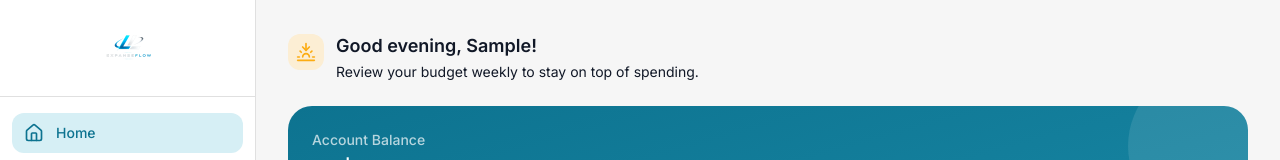
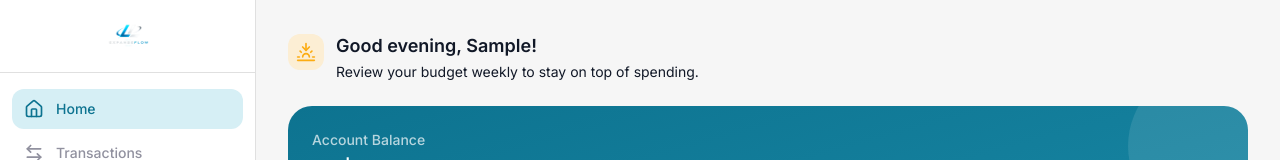
Before and after one commit to leolunardelli/expanse-tracker, a Next.js app: page / in a window 1280 px wide. Shown: the top 160 px of the page. Built offline with nearby package versions, Linux system fonts and the light colour scheme; no server answers; the database is empty; sample sign-in values are in the browser's storage.

Commit message:
fix: reduce logo area padding, keep logo size

```diff
--- a/components/AppShell.tsx
+++ b/components/AppShell.tsx
@@ -22,9 +22,9 @@ export default function AppShell({ children, userName, userImage }: AppShellProp
       {/* Main content */}
       <main className="flex-1 min-w-0">
         {/* Mobile header */}
-        <header className="lg:hidden sticky top-0 z-30 flex items-center justify-between px-4 py-2 bg-white dark:bg-card-dark border-b border-border-light dark:border-border-dark">
+        <header className="lg:hidden sticky top-0 z-30 flex items-center justify-between px-4 py-1 bg-white dark:bg-card-dark border-b border-border-light dark:border-border-dark">
           <Link href="/">
-            <img src="/logo.png" alt="ExpanseFlow" className="w-10 h-10 object-contain" />
+            <img src="/logo.png" alt="ExpanseFlow" className="w-12 h-12 object-contain" />
           </Link>
         </header>
 
--- a/components/Sidebar.tsx
+++ b/components/Sidebar.tsx
@@ -33,8 +33,8 @@ export default function Sidebar({ userName, userImage }: SidebarProps) {
   return (
     <aside className="hidden lg:flex flex-col w-64 bg-white dark:bg-card-dark border-r border-border-light dark:border-border-dark h-screen sticky top-0">
       {/* Logo */}
-      <Link href="/" className="flex items-center justify-center px-6 py-4 border-b border-border-light dark:border-border-dark hover:bg-surface-light dark:hover:bg-dark-700 transition-colors">
-        <img src="/logo.png" alt="ExpanseFlow" className="w-28 h-16 object-contain" />
+      <Link href="/" className="flex items-center justify-center px-6 py-2 border-b border-border-light dark:border-border-dark hover:bg-surface-light dark:hover:bg-dark-700 transition-colors">
+        <img src="/logo.png" alt="ExpanseFlow" className="w-32 h-14 object-contain" />
       </Link>
 
       {/* Navigation */}
```
